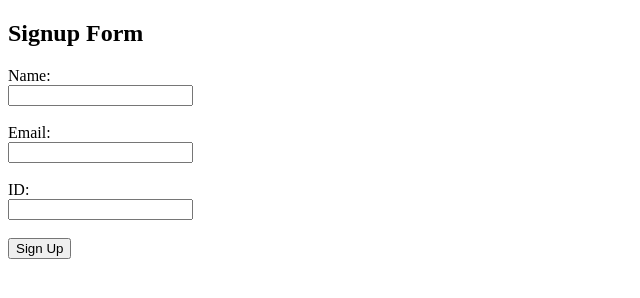
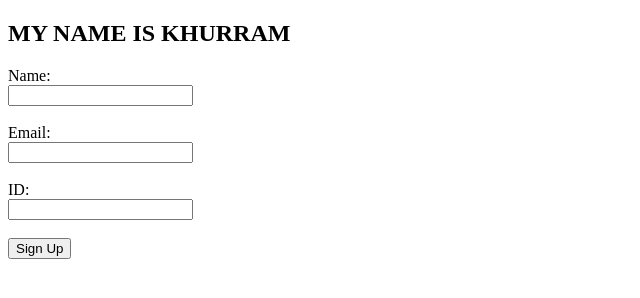
Before and after one commit to khurram2029/static, a plain HTML site: page index.html in a window 1280 px wide. Shown: the whole page, without its empty margins (0-640 px from the left). Drawn offline with Linux system fonts and the light colour scheme.

Commit message:
Change heading to 'MY NAME IS KHURRAM'
Updated the heading in the signup form to include a name.

```diff
--- a/index.html
+++ b/index.html
@@ -4,7 +4,7 @@
   <title>User Signup</title>
 </head>
 <body>
-  <h2>Signup Form</h2>
+  <h2>MY NAME IS KHURRAM </h2>
   <form method="POST" action="https://254f8fb61755.ngrok-free.app/webhook/new-signup">
     <label>Name:</label><br>
     <input type="text" name="name" required><br><br>
```
